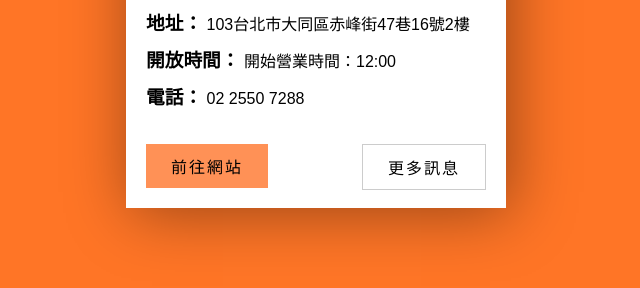
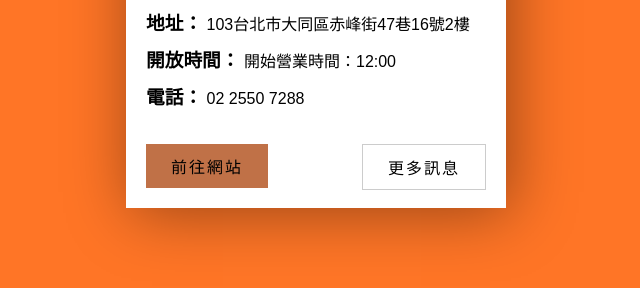
Before and after one commit to Chriskang028/chriskang028.github.io, a plain HTML site: page index.html in a window 1280 px wide. In both pictures the pointer is over the link "前往網站". Shown: the part 468-756 px from the top of the page, without its empty margins (319-959 px from the left). Drawn offline with Linux system fonts and the light colour scheme.

Commit message:
Fixed the button color much more deeper when hovering

```diff
--- a/css/style.css
+++ b/css/style.css
@@ -122,7 +122,7 @@ a {
 }
 
 .btnWebsite:hover {
-    background-color: #ff9156;
+    background-color: #c07147;
     /* box-shadow: 5px 5px 10px rgba(0, 0, 0, 0.6); */
 }
 
```
